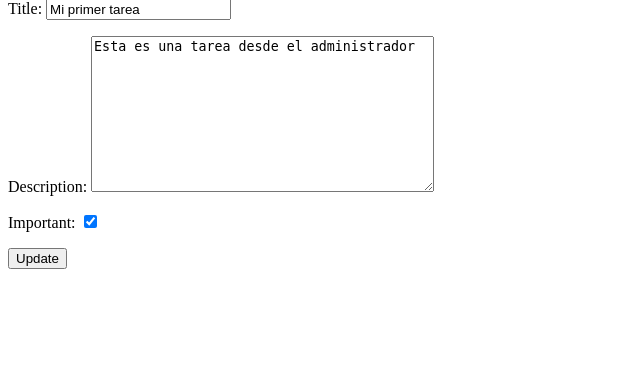
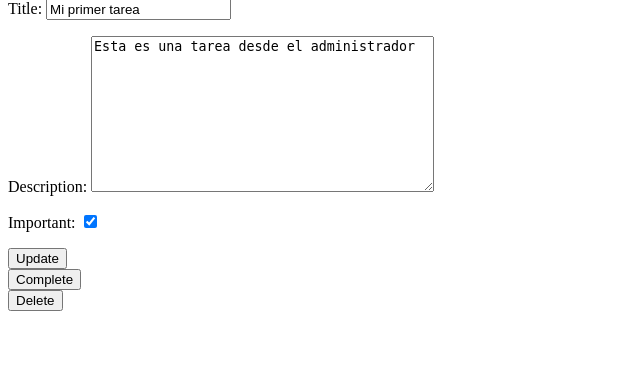
Before and after one commit to Desarrollo13/Django-CRUD_Autenticacion_Despliegue_Gratuito, a Django app: page /tasks/1/ in a window 1280 px wide. Shown: the part 169-538 px from the top of the page, without its empty margins (0-640 px from the left). Run offline with Django 4.2, Linux system fonts and the light colour scheme; a user stored in the database is signed in; data comes from the database, SQL or seed files in the repository; both versions use the stored data as it was after the commit.

Commit message:
se realizo la parte de elminar y mostrar las hechas

```diff
--- a/djangocrud/urls.py
+++ b/djangocrud/urls.py
@@ -22,8 +22,11 @@ urlpatterns = [
     path('', views.home,name='home'),
     path('signup/', views.signup,name='signup'),
     path('tasks/', views.tasks,name='tasks'),
+    path('tasks_completed/', views.tasks_comleted,name='tasks_completed'),
     path('tasks/create/', views.create_task,name='create_task'),
     path('tasks/<int:task_id>/', views.tasks_detail,name='tasks_detail'),
+    path('tasks/<int:task_id>/complete', views.complete_detail,name='complete_task'),
+    path('tasks/<int:task_id>/delete', views.delete_task,name='delete_task'),
     path('logout/',views.signout, name='logout'),
     path('signin/',views.signin, name='signin')
 
--- a/tasks/templates/tasks.html
+++ b/tasks/templates/tasks.html
@@ -1,7 +1,7 @@
 {% extends 'base.html' %}
 
 {% block content %}
-<h1>Tasks</h1>
+<h1>Tasks Pending</h1>
 <ul>
  {% for task in tasks %}
  <li>
--- a/tasks/templates/tasks_detail.html
+++ b/tasks/templates/tasks_detail.html
@@ -9,4 +9,18 @@
   Update
  </button>
 </form>
+<form action="{% url 'complete_task' task.id %}" method="POST">
+ {% csrf_token %}
+ <button>
+  Complete
+ </button>
+</form>
+<!-- Eliminar -->
+<form action="{% url 'delete_task' task.id %}" method="POST">
+ {% csrf_token %}
+ <button>
+  Delete
+ </button>
+</form>
 {% endblock %}
+<!-- llegue hasta el minuto 2:07 -->
--- a/tasks/views.py
+++ b/tasks/views.py
@@ -1,5 +1,6 @@
 from hashlib import new
 from http.client import HTTPResponse
+from time import timezone
 from django.shortcuts import render, redirect,get_object_or_404
 from django.contrib.auth.forms import UserCreationForm, AuthenticationForm
 from django.contrib.auth.models import User
@@ -8,6 +9,7 @@ from django.db import IntegrityError
 from django.http import HttpResponse
 from .forms import TaskForm
 from .models import Task
+from django.utils import timezone
 
 
 # Create your views here.
@@ -49,6 +51,32 @@ def signup(request):
 def tasks(request):
     tasks=Task.objects.filter(user=request.user,datecompleted__isnull=True)
     return render(request, "tasks.html",{'tasks':tasks})
+
+def tasks_comleted(request):
+    tasks=Task.objects.filter(user=request.user,datecompleted__isnull=False).order_by('-datecompleted')
+    return render(request, "tasks.html",{'tasks':tasks})
+
+
+def complete_detail(request,task_id):
+    task=get_object_or_404(Task,pk=task_id,user=request.user)
+    if request.method == 'POST':
+        task.datecompleted = timezone.now()
+        task.save()
+        return redirect('tasks')
+
+    return render(request, 'complete_deatil.html')
+def delete_task(request,task_id):
+    task=get_object_or_404(Task,pk=task_id,user=request.user)
+    if request.method == 'POST':
+        task.delete()
+
+
+
+        return redirect('tasks')
+
+    return render(request, 'complete_deatil.html')
+
+
 
 def tasks_detail(request,task_id):
     if request.method == 'GET':
```
Also changed, not shown: db.sqlite3.
